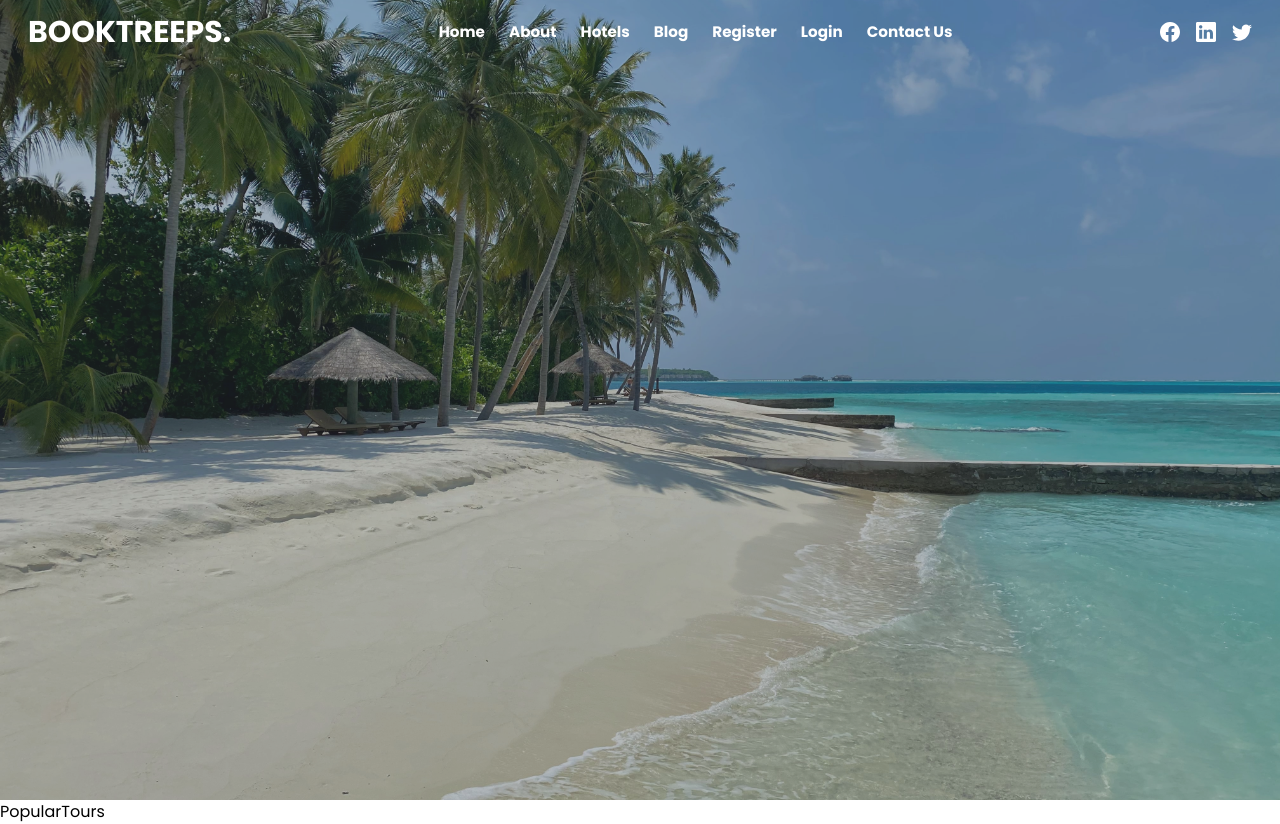
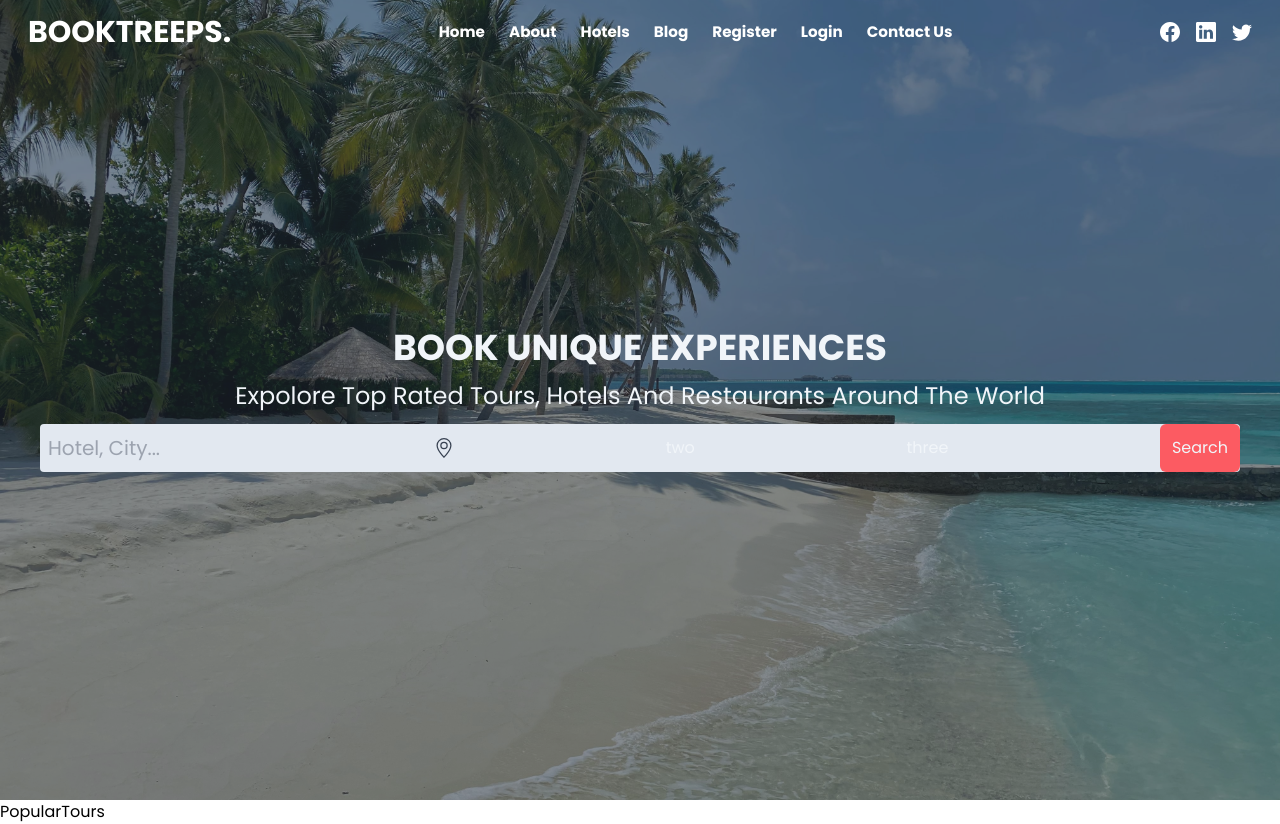
Before and after one commit to Izunnaya/Travel-booking-App, a React (Create React App) app: page / in a window 1280 px wide. Built offline with nearby package versions, Linux system fonts and the light colour scheme.

Commit message:
Start of search component on hero section

```diff
--- a/src/components/Hero.jsx
+++ /dev/null
@@ -1,20 +0,0 @@
-import React from "react";
-import BeachBanner from "../assets/beach-banner.jpg";
-
-const Hero = () => {
-  return (
-    <>
-      <div className="h-screen w-full relative">
-        <img
-          className="object-cover w-full h-full opacity-90"
-          src={BeachBanner}
-          alt="beach-banner"
-        />
-
-        <div className="absolute w-full h-full top-0 left-0 bg-gray-900/30"></div>
-      </div>
-    </>
-  );
-};
-
-export default Hero;
--- /dev/null
+++ b/src/components/hero/Hero.jsx
@@ -0,0 +1,47 @@
+import React from "react";
+import BeachBanner from "../../assets/beach-banner.jpg";
+import { Button } from "../navbar/mobile-nav-menu/MobileNav.styled";
+import { BsGeoAlt } from "react-icons/bs";
+
+const Hero = () => {
+  return (
+    <>
+      <div className="h-screen w-full relative">
+        <img
+          className="object-cover w-full h-full opacity-90"
+          src={BeachBanner}
+          alt="beach-banner"
+        />
+
+        {/* This is the overlay sitting on the home background */}
+        <div className="absolute w-full h-full top-0 left-0 bg-gray-900/50"></div>
+      </div>
+      <div className="absolute w-full h-full left-0 top-0 flex flex-col justify-center text-center text-slate-100">
+        <div>
+          <h1 className="text-4xl py-3">BOOK UNIQUE EXPERIENCES</h1>
+          <h3 className="text-2xl capitalize">
+            Expolore top rated tours, hotels and restaurants around the world
+          </h3>
+
+          <div className=" h-12 bg-slate-200 max-w-[1200px] mx-auto rounded my-3 cursor-pointer flex justify-between text-center items-center w-full py-1 px-0">
+            <div className="text-gray-700 flex justify-between items-start text-xl ml-2">
+              <input
+                type="text"
+                placeholder="Hotel, City..."
+                className="outline-none bg-inherit "
+              />
+              <BsGeoAlt size={20} className="mt-1" />
+            </div>
+            <div>two</div>
+            <div>three</div>
+            <div>
+              <Button>Search</Button>
+            </div>
+          </div>
+        </div>
+      </div>
+    </>
+  );
+};
+
+export default Hero;
--- /dev/null
+++ b/src/components/hero/HeroStyled.jsx
@@ -0,0 +1,7 @@
+import React from "react";
+
+const HeroStyled = () => {
+  return <div>HeroStyled</div>;
+};
+
+export default HeroStyled;
--- a/src/components/navbar/Navbar.jsx
+++ b/src/components/navbar/Navbar.jsx
@@ -11,12 +11,17 @@ import DesktopNavLinks from "./desktop-nav-menu/DesktopNavLinks";
 import { MobileMenuDropDown } from "./mobile-nav-menu/MobileNav.styled";
 import { Button } from "./mobile-nav-menu/MobileNav.styled";
 function Navbar() {
-  //==============State for handling Menu click starting point==================
+  //========== State for handling  logo disappearin on smaller devices==========
+  const [logo, setLogo] = useState(false);
+  //===========End of State for handling logo Click =============
+
+  //======State for handling Clicked Menu Display starting point============
   const [menuClick, setmenuClick] = useState(false);
   const menuHandler = () => {
     setmenuClick(!menuClick);
+    setLogo(!logo);
   };
-  //==============State for handling Menu click ending point==================
+  //==============State for handling Clicked Menu Display ending point======
 
   //===========Change color of Nav on scroll starting point============
   const [navColor, setNavColor] = useState(false);
@@ -48,7 +53,10 @@ function Navbar() {
       </div>
       {/* logo */}
       <div className="logo">
-        <h1>
+        <h1
+          onClick={menuHandler}
+          className={logo ? "hidden ease-out duration-500" : "block"}
+        >
           <Link to="/">BOOKTREEPS.</Link>
         </h1>
       </div>
--- a/src/components/navbar/mobile-nav-menu/MobileNav.styled.jsx
+++ b/src/components/navbar/mobile-nav-menu/MobileNav.styled.jsx
@@ -4,15 +4,16 @@ import tw from "tailwind-styled-components";
 export const MobileMenuDropDown = tw.div`
 bg-gray-100/90
 w-10/12
-md:w-6/12
+md:w-10/12
 lg:hidden
 px-4
 py-2
 flex
 flex-col
-ease-in duration-300
+ease-in duration-200
 z-30
-left-0-[-100%]
+left-[-100%]
+dur
 absolute
 top-0
 `;
--- a/src/index.css
+++ b/src/index.css
@@ -34,3 +34,7 @@ li {
   transition: all 250ms ease;
   padding: 10px inherit;
 }
+input {
+  border: none;
+  outline: none;
+}
--- a/src/pages/home/Home.jsx
+++ b/src/pages/home/Home.jsx
@@ -1,5 +1,5 @@
 import React from "react";
-import Hero from "../../components/Hero";
+import Hero from "../../components/hero/Hero";
 import Navbar from "../../components/navbar/Navbar";
 import PopularTours from "../../components/PopularTours";
 
```
